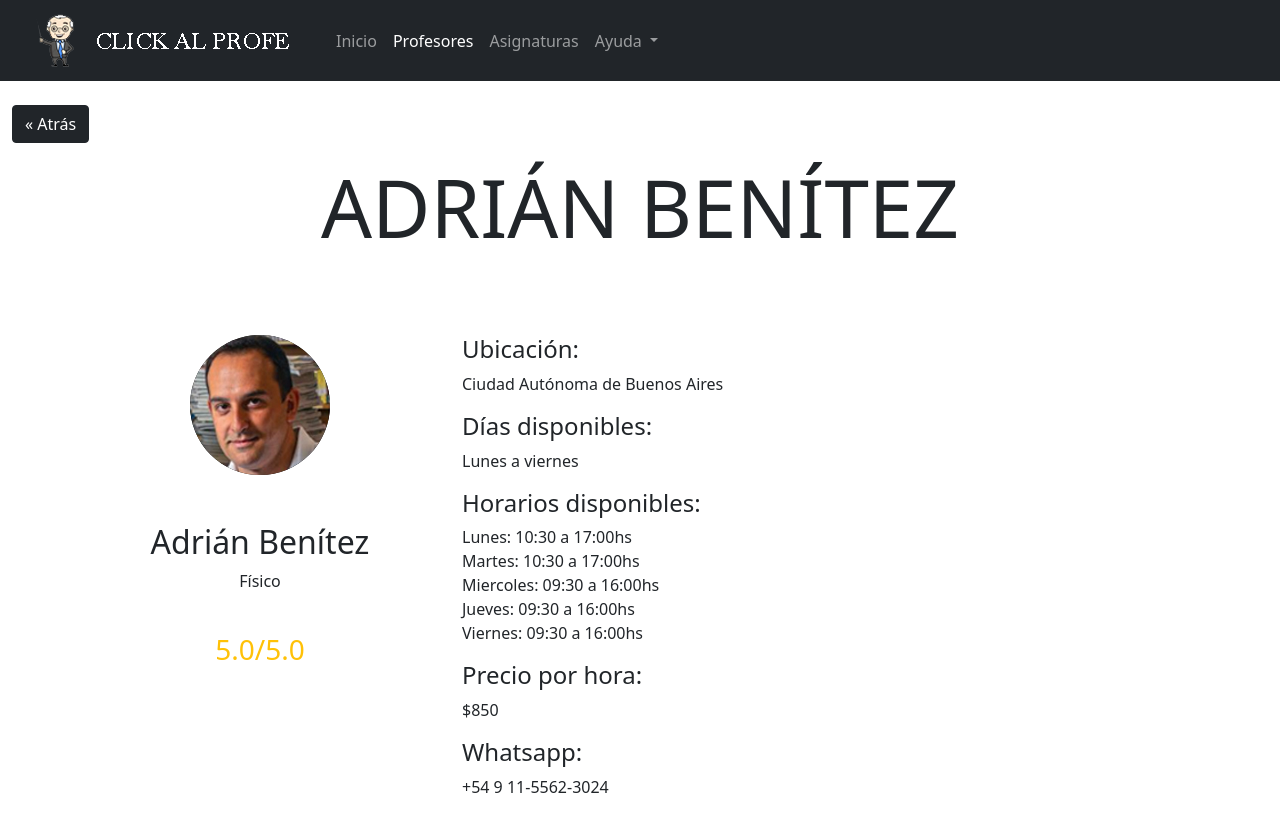
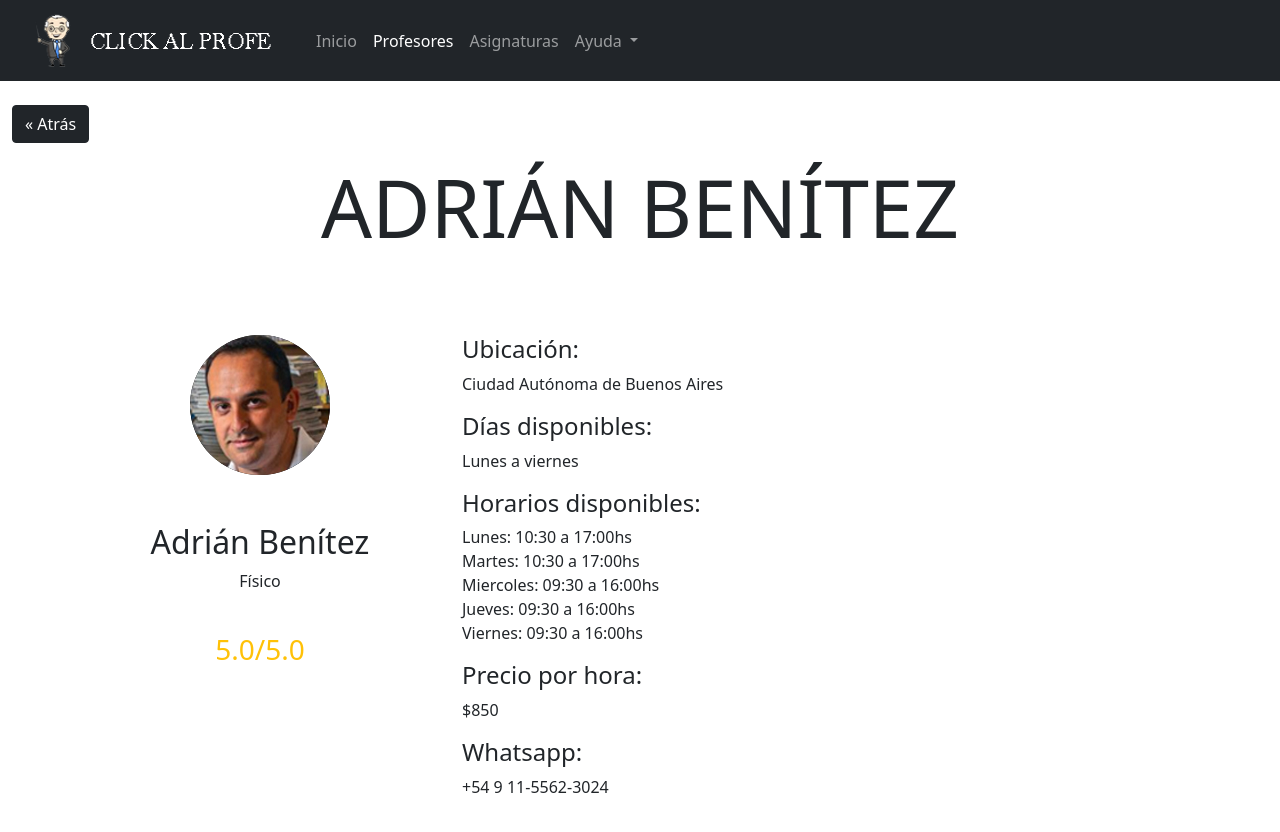
Before and after one commit to santinogiulio/calprofe, a plain HTML site: page abenitez.html in a window 1280 px wide. Drawn offline with Linux system fonts and the light colour scheme.

Commit message:
Update abenitez.html

```diff
--- a/abenitez.html
+++ b/abenitez.html
@@ -10,7 +10,7 @@
 <body>
   <nav class="navbar navbar-expand-lg navbar-dark bg-dark">
   <div class="container-fluid">
-    <a class="navbar-brand" href="index.html"><img src="clip.png" alt="" width="300" height="55" href="index.html"></a>
+    <a class="navbar-brand" href="index.html"><img src="clip.png" alt="" width="280" height="55" href="index.html"></a>
     <button class="navbar-toggler" type="button" data-bs-toggle="collapse" data-bs-target="#navbarSupportedContent" aria-controls="navbarSupportedContent" aria-expanded="false" aria-label="Toggle navigation">
       <span class="navbar-toggler-icon"></span>
     </button>
```
